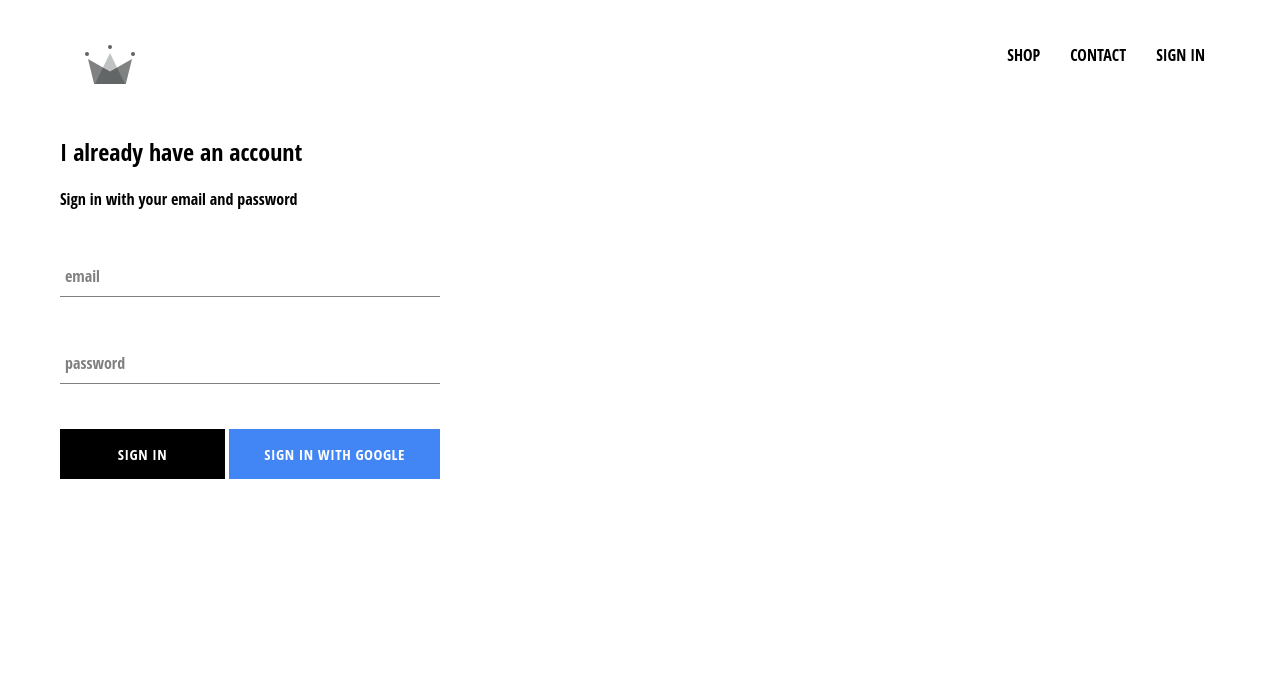
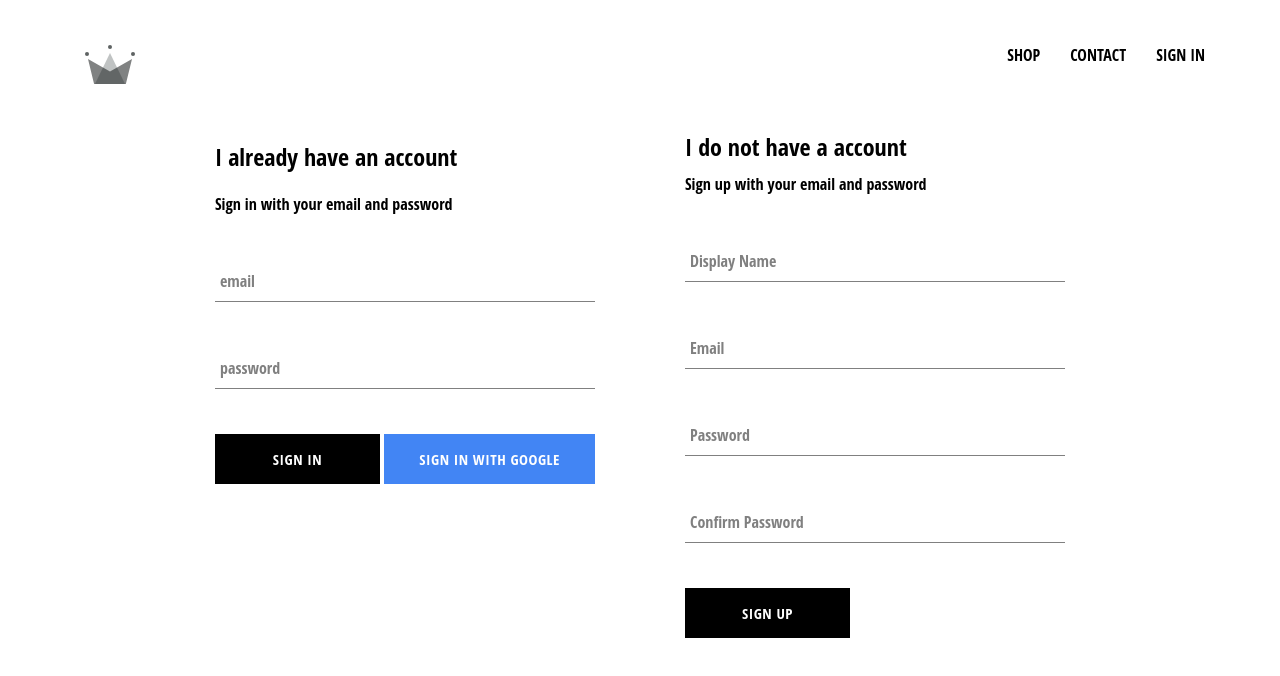
Before and after one commit to Amanymous/react-basic-to-advance, a React (Create React App) app: page /signIn in a window 1280 px wide. Shown: the top 676 px of the page. Built offline with nearby package versions, Linux system fonts and the light colour scheme; no server answers.

Commit message:
E-commerce website making part-12 firebase auth id,username,email complete authentication checking in google developer tool

```diff
--- /dev/null
+++ b/src/components/sign-up/sign-up.component.jsx
@@ -0,0 +1,100 @@
+import React from "react";
+import FormInput from "../form-input/form-input.component";
+import CustomButton from "../custom-button/custom-button.component";
+import {auth,createUserPorfileDocument} from "../../firebase/firebase.utils";
+import "./sign-up.styles.scss";
+
+class SignUp extends React.Component {
+    constructor() {
+      super();
+
+      this.state = {
+        displayName: '',
+        email: '',
+        password: '',
+        confirmPassword: ''
+      };
+    }
+
+    handleSubmit = async event => {
+      event.preventDefault();
+
+      const { displayName, email, password, confirmPassword } = this.state;
+
+      if (password !== confirmPassword) {
+        alert("passwords don't match");
+        return;
+      }
+
+      try {
+        const { user } = await auth.createUserWithEmailAndPassword(
+          email,
+          password
+        );
+
+        await createUserPorfileDocument(user, { displayName });
+
+        this.setState({
+          displayName: '',
+          email: '',
+          password: '',
+          confirmPassword: ''
+        });
+      } catch (error) {
+        console.error(error);
+      }
+    };
+
+    handleChange = event => {
+      const { name, value } = event.target;
+
+      this.setState({ [name]: value });
+    };
+
+    render() {
+      const { displayName, email, password, confirmPassword } = this.state;
+      return (
+        <div className='sign-up'>
+          <h2 className='title'>I do not have a account</h2>
+          <span>Sign up with your email and password</span>
+          <form className='sign-up-form' onSubmit={this.handleSubmit}>
+            <FormInput
+              type='text'
+              name='displayName'
+              value={displayName}
+              onChange={this.handleChange}
+              label='Display Name'
+              required
+            />
+            <FormInput
+              type='email'
+              name='email'
+              value={email}
+              onChange={this.handleChange}
+              label='Email'
+              required
+            />
+            <FormInput
+              type='password'
+              name='password'
+              value={password}
+              onChange={this.handleChange}
+              label='Password'
+              required
+            />
+            <FormInput
+              type='password'
+              name='confirmPassword'
+              value={confirmPassword}
+              onChange={this.handleChange}
+              label='Confirm Password'
+              required
+            />
+            <CustomButton type='submit'>SIGN UP</CustomButton>
+          </form>
+        </div>
+      );
+    }
+  }
+
+  export default SignUp;
--- /dev/null
+++ b/src/components/sign-up/sign-up.styles.scss
@@ -0,0 +1,9 @@
+.sign-up {
+    display: flex;
+    flex-direction: column;
+    width: 380px;
+
+    .title {
+      margin: 10px 0;
+    }
+  }
--- a/src/pages/sign-in-up/sign-in-up.component.jsx
+++ b/src/pages/sign-in-up/sign-in-up.component.jsx
@@ -1,10 +1,12 @@
 import React from 'react';
 import './sign-in-up.styles.scss';
 import SignIn from '../../components/sign-in/sign-in.component';
+import SignUp from '../../components/sign-up/sign-up.component';
 
 const signInUp=()=>(
     <div className='sign-in-up'>
         <SignIn/>
+        <SignUp/>
     </div>
 )
 export default signInUp;
--- a/src/pages/sign-in-up/sign-in-up.styles.scss
+++ b/src/pages/sign-in-up/sign-in-up.styles.scss
@@ -0,0 +1,6 @@
+.sign-in-up{
+    width: 850px;
+    display: flex;
+    justify-content: space-between;
+    margin: 30px auto;
+  }
```
Also changed, not shown: src/App.js (+12 -13 lines).
